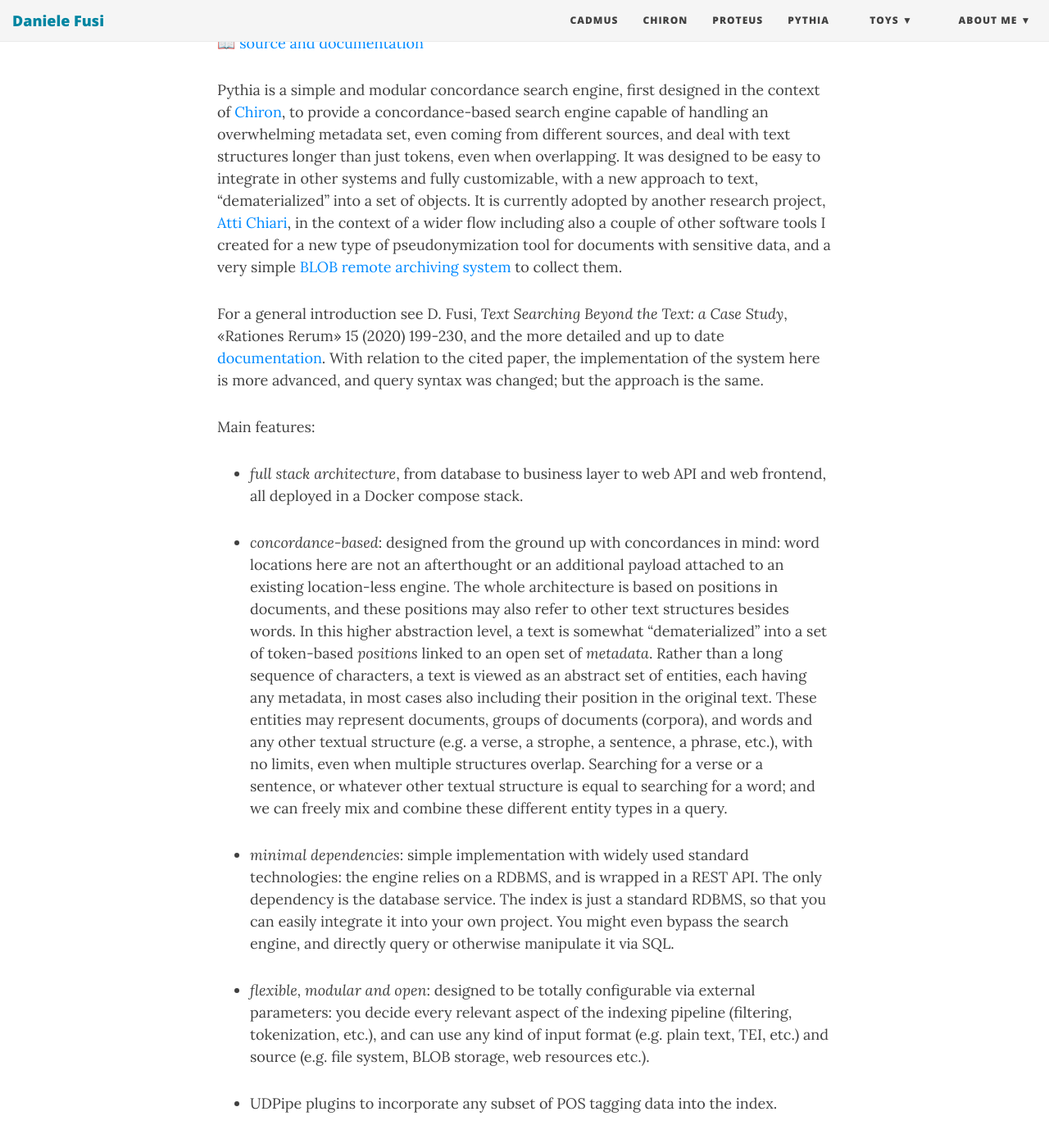
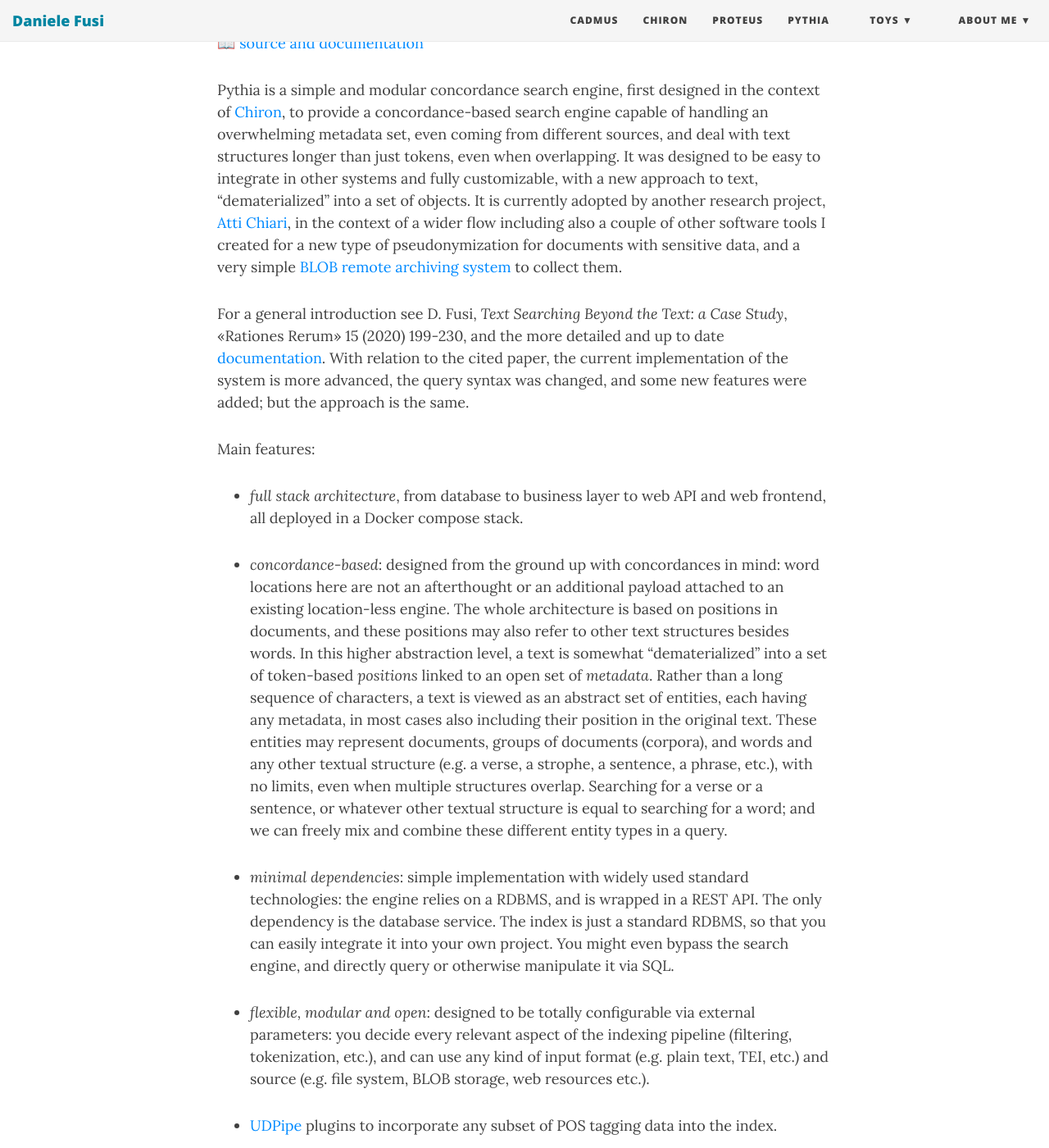
Before and after one commit to Myrmex/overview, a Jekyll site: the page built from pythia.md, in a window 1280 px wide and 1400 px high, scrolled down 293 px. Shown: the whole window at 82% size. Built offline with Jekyll 4.4.1, drawn with Linux system fonts in a browser that asks for light colours; nearby versions of some CDN libraries.

Commit message:
Update pythia.md

```diff
--- a/pythia.md
+++ b/pythia.md
@@ -6,9 +6,9 @@
 
 📖 [source and documentation](https://github.com/vedph/pythia)
 
-Pythia is a simple and modular concordance search engine, first designed in the context of [Chiron](chiron.md), to provide a concordance-based search engine capable of handling an overwhelming metadata set, even coming from different sources, and deal with text structures longer than just tokens, even when overlapping. It was designed to be easy to integrate in other systems and fully customizable, with a new approach to text, "dematerialized" into a set of objects. It is currently adopted by another research project, [Atti Chiari](https://attichiari.unige.it/), in the context of a wider flow including also a couple of other software tools I created for a new type of pseudonymization tool for documents with sensitive data, and a very simple [BLOB remote archiving system](https://github.com/vedph/simple-blob) to collect them.
+Pythia is a simple and modular concordance search engine, first designed in the context of [Chiron](chiron.md), to provide a concordance-based search engine capable of handling an overwhelming metadata set, even coming from different sources, and deal with text structures longer than just tokens, even when overlapping. It was designed to be easy to integrate in other systems and fully customizable, with a new approach to text, "dematerialized" into a set of objects. It is currently adopted by another research project, [Atti Chiari](https://attichiari.unige.it/), in the context of a wider flow including also a couple of other software tools I created for a new type of pseudonymization for documents with sensitive data, and a very simple [BLOB remote archiving system](https://github.com/vedph/simple-blob) to collect them.
 
-For a general introduction see D. Fusi, _Text Searching Beyond the Text: a Case Study_, «Rationes Rerum» 15 (2020) 199-230, and the more detailed and up to date [documentation](https://github.com/vedph/pythia). With relation to the cited paper, the implementation of the system here is more advanced, and query syntax was changed; but the approach is the same.
+For a general introduction see D. Fusi, _Text Searching Beyond the Text: a Case Study_, «Rationes Rerum» 15 (2020) 199-230, and the more detailed and up to date [documentation](https://github.com/vedph/pythia). With relation to the cited paper, the current implementation of the system is more advanced, the query syntax was changed, and some new features were added; but the approach is the same.
 
 Main features:
 
@@ -20,4 +20,4 @@
 
 - _flexible, modular and open_: designed to be totally configurable via external parameters: you decide every relevant aspect of the indexing pipeline (filtering, tokenization, etc.), and can use any kind of input format (e.g. plain text, TEI, etc.) and source (e.g. file system, BLOB storage, web resources etc.).
 
-- UDPipe plugins to incorporate any subset of POS tagging data into the index.
+- [UDPipe](https://ufal.mff.cuni.cz/udpipe) plugins to incorporate any subset of POS tagging data into the index.
```
